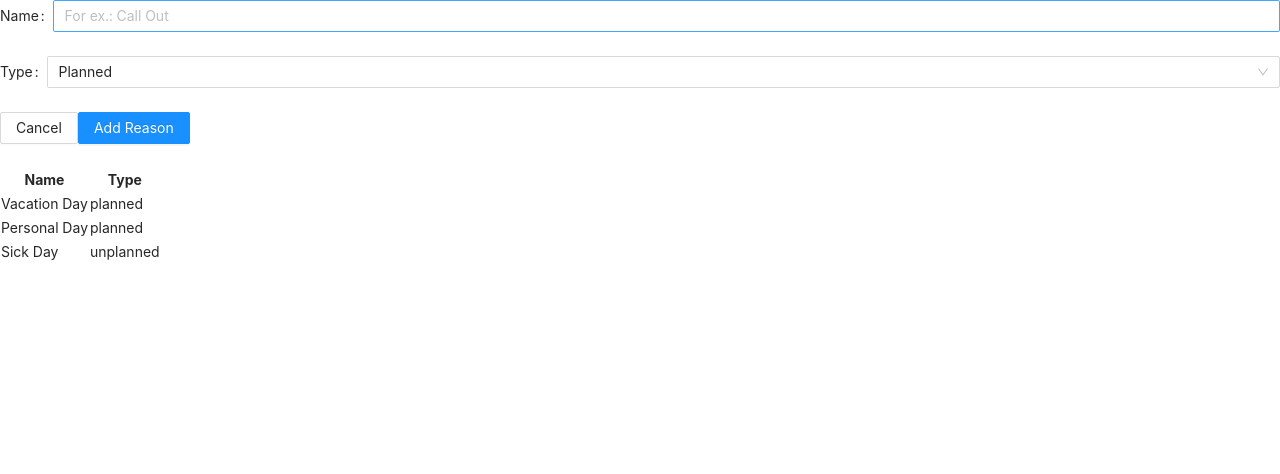
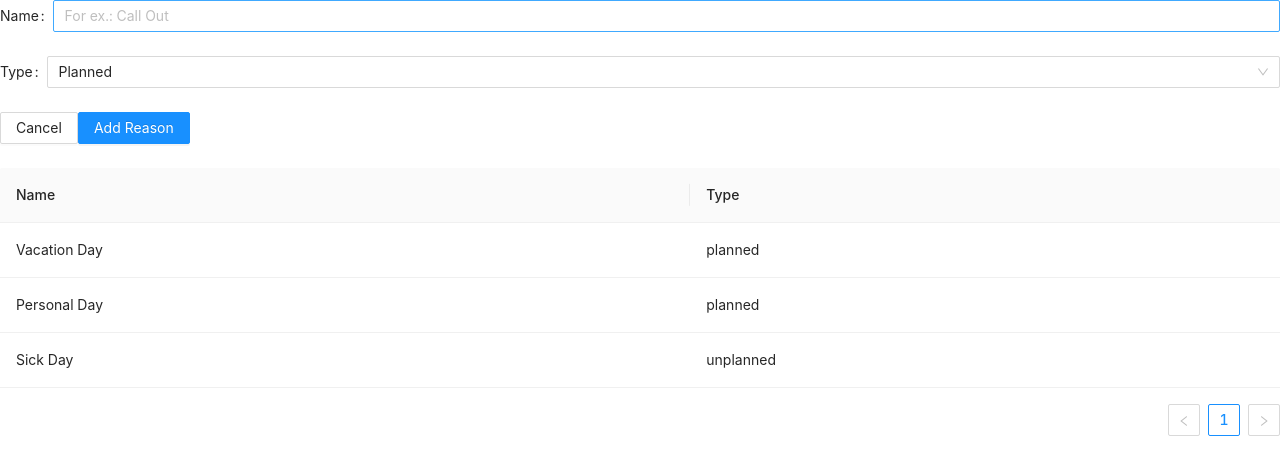
Before and after one commit to dpavicic-ts/time-off-reasons, a React (Create React App) app: page / in a window 1280 px wide. Shown: the top 474 px of the page. Built offline with nearby package versions, Linux system fonts and the light colour scheme.

Commit message:
replace plain HTML table with antd Table

```diff
--- a/src/components/ReasonsTable.tsx
+++ b/src/components/ReasonsTable.tsx
@@ -1,3 +1,4 @@
+import { Table } from 'antd'
 import React from 'react'
 import { TimeOffReason } from '../types'
 
@@ -7,21 +8,9 @@ interface Props {
 
 export function ReasonsTable({ reasons }: Props) {
   return (
-    <table>
-      <thead>
-        <tr>
-          <th>Name</th>
-          <th>Type</th>
-        </tr>
-      </thead>
-      <tbody>
-        {reasons.map(r => (
-          <tr key={r.id}>
-            <td>{r.name}</td>
-            <td>{r.type}</td>
-          </tr>
-        ))}
-      </tbody>
-    </table>
+    <Table dataSource={reasons} rowKey={reason => reason.id}>
+      <Table.Column title="Name" dataIndex="name" />
+      <Table.Column title="Type" dataIndex="type" />
+    </Table>
   )
 }
--- /dev/null
+++ b/src/types.ts
@@ -0,0 +1,5 @@
+export interface TimeOffReason {
+  id: string
+  name: string
+  type: 'planned' | 'unplanned'
+}
```
Also changed, not shown: 1 other file (tests, documents, lock files or other folders).
